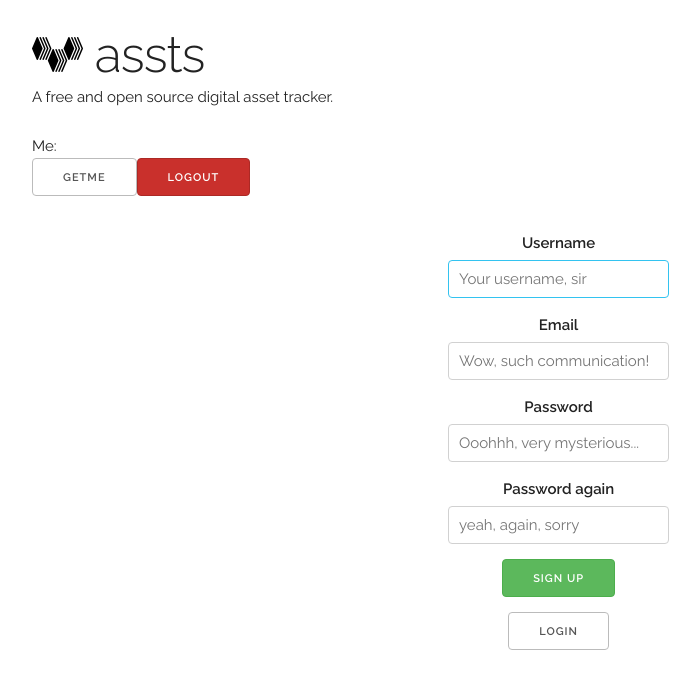
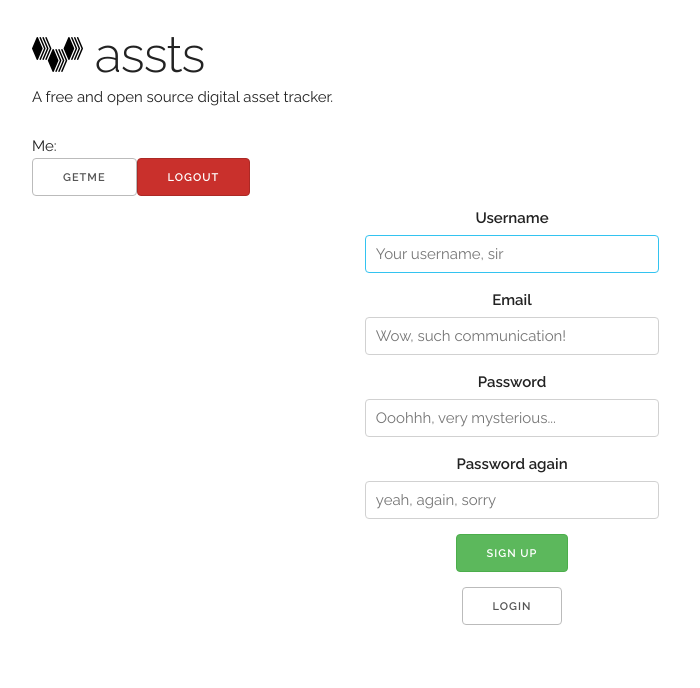
Before and after one commit to andreihod/cryptofolio, an Angular app: page /signup in a window 1280 px wide. Shown: the top 688 px of the page, without its empty margins (128-828 px from the left). Built offline with nearby package versions, Linux system fonts and the light colour scheme.

Commit message:
Centralizing forms

```diff
--- a/src/app/app.component.html
+++ b/src/app/app.component.html
@@ -9,8 +9,9 @@
 <br />
 <button (click)="getMe()">GetMe</button>
 <button (click)="logout()" class="button-danger">Logout</button>
-
+<div class="twelve columns text-center">
 <router-outlet></router-outlet>
+</div>
 <!--
 <app-user-form></app-user-form>
 
--- a/src/app/user-login/user-login.component.html
+++ b/src/app/user-login/user-login.component.html
@@ -4,7 +4,7 @@
   </div>
 </div>
 
-<div class="twelve columns text-center">
+
   <form #f="ngForm" (ngSubmit)="login(f)" ngNativeValidate>
     <div class="row">
       <div class="four columns offset-by-four">
@@ -31,4 +31,3 @@
       </div>
     </div>
   </form>
-</div>
--- a/src/app/user-signup/user-signup.component.html
+++ b/src/app/user-signup/user-signup.component.html
@@ -1,7 +1,6 @@
 <form #f="ngForm" (ngSubmit)="signup(f)" ngNativeValidate >
-  <div class="six columns offset-by-five text-center">
     <div class="row">
-      <div class="six columns">
+      <div class="four columns offset-by-four">
         <label for="username">Username</label>
         <input class="u-full-width" autofocus="autofocus" type="text"
         required
@@ -9,7 +8,7 @@
       </div>
     </div>
     <div class="row">
-      <div class="six columns">
+      <div class="four columns offset-by-four">
         <label for="email">Email</label>
         <input class="u-full-width" type="email"
         required
@@ -17,7 +16,7 @@
       </div>
     </div>
     <div class="row">
-      <div class="six columns">
+      <div class="four columns offset-by-four">
         <label for="password">Password</label>
         <input class="u-full-width" type="password"
         minlength="5" pattern=".{3,}" required
@@ -25,7 +24,7 @@
       </div>
     </div>
     <div class="row">
-      <div class="six columns">
+      <div class="four columns offset-by-four">
         <label for="repeat-password">Password again</label>
         <input class="u-full-width" type="password"
         minlength="5" pattern=".{3,}" required
@@ -34,14 +33,13 @@
       </div>
     </div>
     <div class="row">
-      <div class="six columns">
+      <div class="four columns offset-by-four">
         <input class="button-success" type="submit" value="Sign Up">
       </div>
     </div>
     <div class="row">
-      <div class="six columns">
+      <div class="four columns offset-by-four">
         <button class="button-default" routerLink="/login">Login</button>
       </div>
     </div>
-  </div>
 </form>
```
